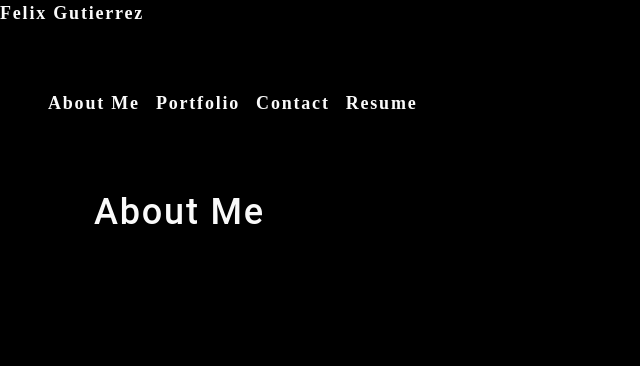
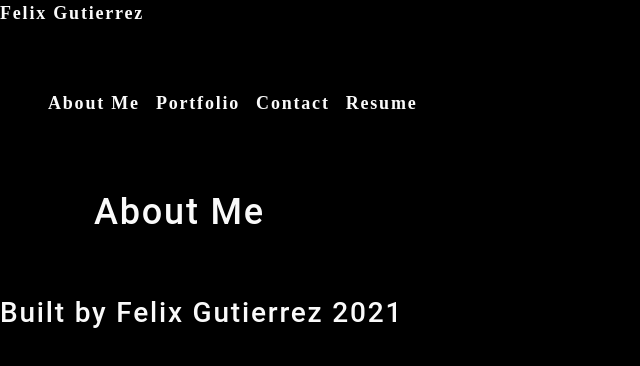
Before and after one commit to fgutierrez2191/dev-portfolio, a React (Create React App) app: page / in a window 1280 px wide. Shown: the top 366 px of the page, without its empty margins (0-640 px from the left). Built offline with nearby package versions, Linux system fonts and the light colour scheme.

Commit message:
still need images to render

```diff
--- a/src/App.css
+++ b/src/App.css
@@ -1,4 +1,4 @@
-.App {
+/* .App {
   text-align: center;
 }
 
@@ -14,7 +14,7 @@
 }
 
 .App-header {
-  background-color: #282c34;
+  background-color: black;
   min-height: 100vh;
   display: flex;
   flex-direction: column;
@@ -35,4 +35,4 @@
   to {
     transform: rotate(360deg);
   }
-}
+} */
--- a/src/components/Footer/index.js
+++ b/src/components/Footer/index.js
@@ -4,7 +4,7 @@ function Footer() {
 
     return(
         <div>
-
+            <h3>Built by Felix Gutierrez 2021 </h3>
         </div>
     )
 };
--- a/src/index.css
+++ b/src/index.css
@@ -1,4 +1,4 @@
-/* body {
+/* /* body {
   margin: 0;
   font-family: -apple-system, BlinkMacSystemFont, 'Segoe UI', 'Roboto', 'Oxygen',
     'Ubuntu', 'Cantarell', 'Fira Sans', 'Droid Sans', 'Helvetica Neue',
@@ -108,6 +108,7 @@ a:hover {
 
 header {
   background: var(--dark);
+
 }
 
 header a {
```
